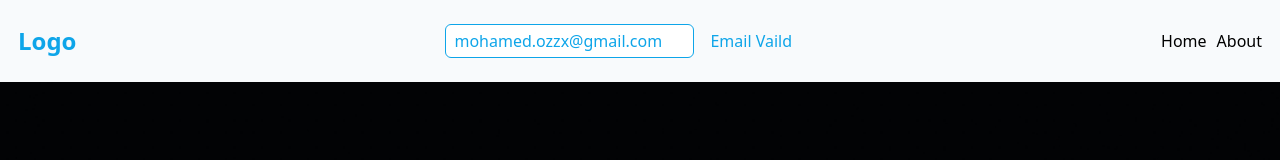
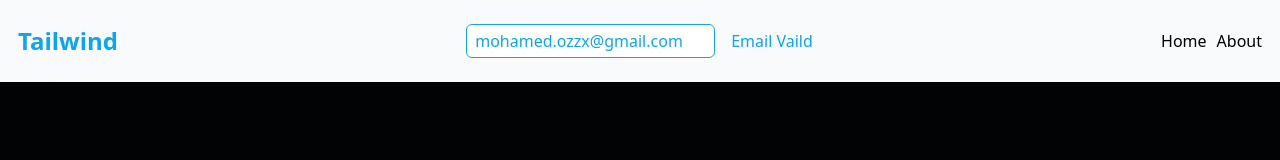
Before and after one commit to mhmd-salah/tailwindcss, a website: page src/index.html in a window 1280 px wide. Shown: the top 160 px of the page. Drawn offline with Linux system fonts and the light colour scheme.

Commit message:
change title

```diff
--- a/src/index.html
+++ b/src/index.html
@@ -5,12 +5,12 @@
     <meta name="viewport" content="width=device-width, initial-scale=1.0" />
     <link rel="stylesheet" href="output.css" />
     <script src="main.js" defer></script>
-    <title>Document</title>
+    <title>tailwind css</title>
   </head>
   <body class="*:box-border select-none">
     <header class="py-6 bg-slate-50 w-full shadow-sm">
       <div class="container mx-auto flex justify-between items-center">
-        <h2 class="font-bold capitalize text-sky-500 text-2xl">logo</h2>
+        <h2 class="font-bold capitalize text-sky-500 text-2xl">Tailwind</h2>
         <div class="flex items-center gap-4">
           <input
             class="peer focus:outline-none px-2 py-1 rounded-md border focus:invalid:border-red-500 invalid:text-red-500 valid:border-sky-500 valid:text-sky-500 hidden sm:block placeholder:text-slate-500"
```
Also changed, not shown: src/output.css.
